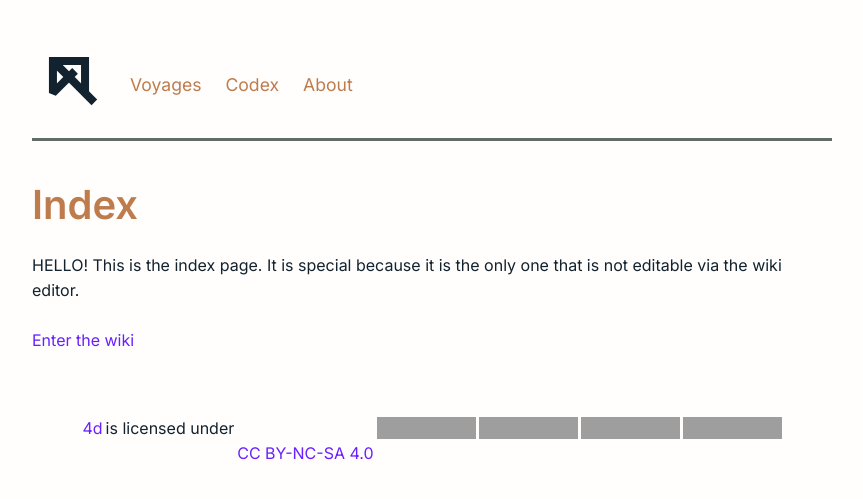
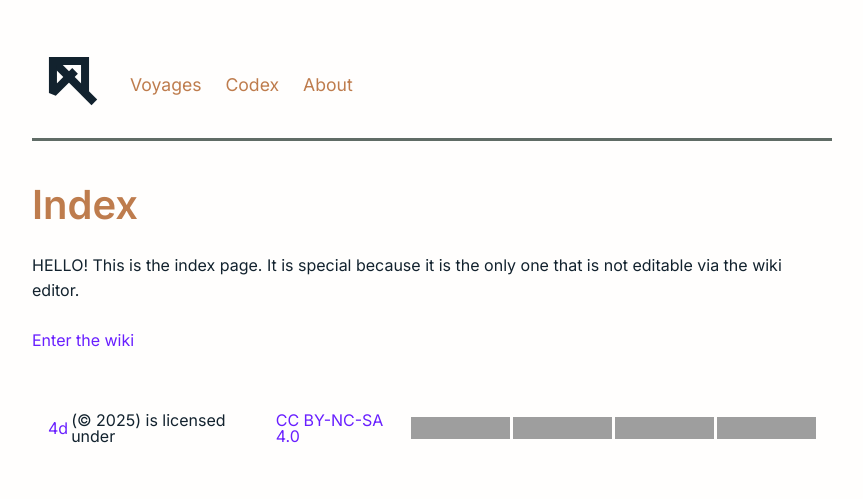
Before and after one commit to kvmet/4d, a Jekyll site: the page built from index.md, in a window 1280 px wide. Shown: the top 499 px of the page, without its empty margins (208-1071 px from the left). Built offline with Jekyll 4.4.1, drawn with Linux system fonts in a browser that asks for light colours; our own code applies the rules of GitHub Pages for plain Markdown files; grey boxes are pictures that could not be loaded.

Commit message:
Update footer.html

```diff
--- a/_includes/footer.html
+++ b/_includes/footer.html
@@ -1,3 +1,13 @@
 <footer>
-   <p xmlns:cc="http://creativecommons.org/ns#" xmlns:dct="http://purl.org/dc/terms/"><a property="dct:title" rel="cc:attributionURL" href="http://4d.gg">4d</a> is licensed under <a href="https://creativecommons.org/licenses/by-nc-sa/4.0/?ref=chooser-v1" target="_blank" rel="license noopener noreferrer" style="display:inline-block;">CC BY-NC-SA 4.0<img style="height:22px!important;margin-left:3px;vertical-align:text-bottom;" src="https://mirrors.creativecommons.org/presskit/icons/cc.svg?ref=chooser-v1" alt=""><img style="height:22px!important;margin-left:3px;vertical-align:text-bottom;" src="https://mirrors.creativecommons.org/presskit/icons/by.svg?ref=chooser-v1" alt=""><img style="height:22px!important;margin-left:3px;vertical-align:text-bottom;" src="https://mirrors.creativecommons.org/presskit/icons/nc.svg?ref=chooser-v1" alt=""><img style="height:22px!important;margin-left:3px;vertical-align:text-bottom;" src="https://mirrors.creativecommons.org/presskit/icons/sa.svg?ref=chooser-v1" alt=""></a></p>
+    <p xmlns:cc="http://creativecommons.org/ns#" xmlns:dct="http://purl.org/dc/terms/">
+        <a property="dct:title" rel="cc:attributionURL" href="http://4d.gg">4d</a> (&copy; 2025)
+        is licensed under
+        <a href="https://creativecommons.org/licenses/by-nc-sa/4.0/?ref=chooser-v1" target="_blank" rel="license noopener noreferrer">
+            CC BY-NC-SA 4.0
+            <img src="https://mirrors.creativecommons.org/presskit/icons/cc.svg?ref=chooser-v1" alt="cc">
+            <img src="https://mirrors.creativecommons.org/presskit/icons/by.svg?ref=chooser-v1" alt="by">
+            <img src="https://mirrors.creativecommons.org/presskit/icons/nc.svg?ref=chooser-v1" alt="nc">
+            <img src="https://mirrors.creativecommons.org/presskit/icons/sa.svg?ref=chooser-v1" alt="sa">
+        </a>
+    </p>
 </footer>
```
